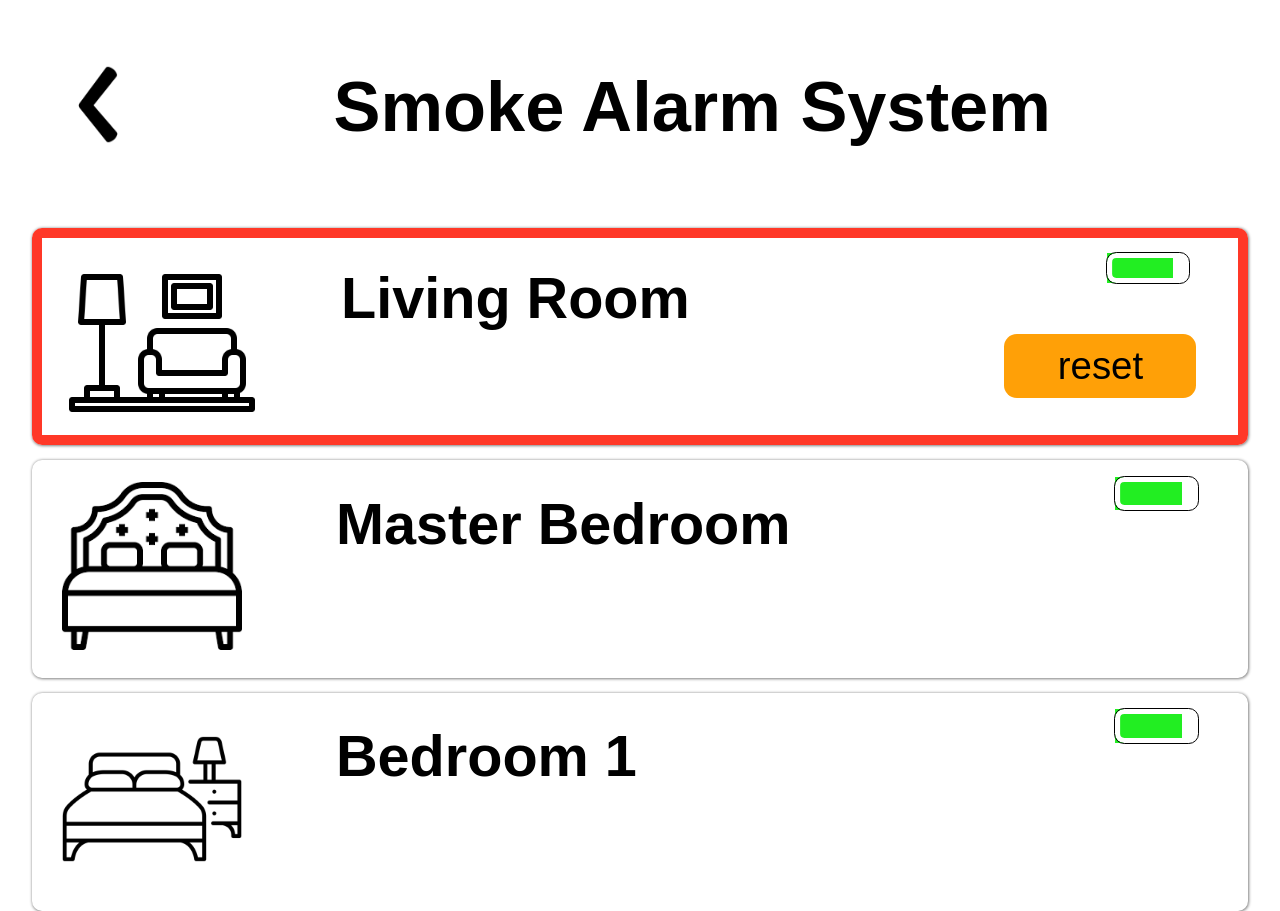
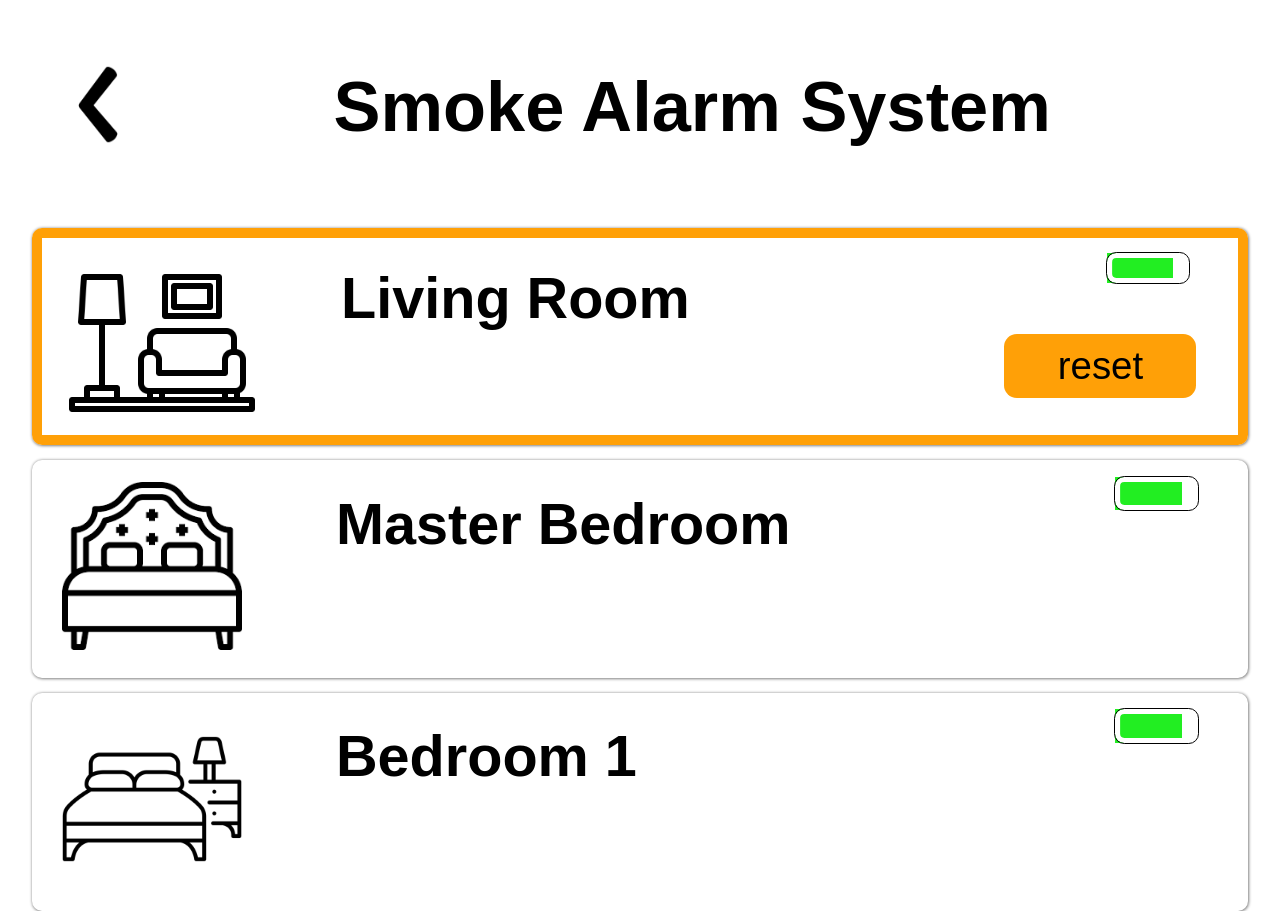
Before and after one commit to mddranasinghe/Smoke-Alarm-System-IOT-project, a plain HTML site: page index.html in a window 1280 px wide. Shown: the top 911 px of the page. Drawn offline with Linux system fonts and the light colour scheme.

Commit message:
Update index.html

```diff
--- a/index.html
+++ b/index.html
@@ -253,7 +253,7 @@ color:blue;
   <div id="overlay"></div>
 
     <script>
-document.getElementById('liv').style.border = '.8vw solid #FF3827';
+document.getElementById('liv').style.border = '.8vw solid #FFA007';
 document.getElementById('button_liv').style.display='block';
 document.getElementById('inf_kitchen').style.display='block';
 
```
